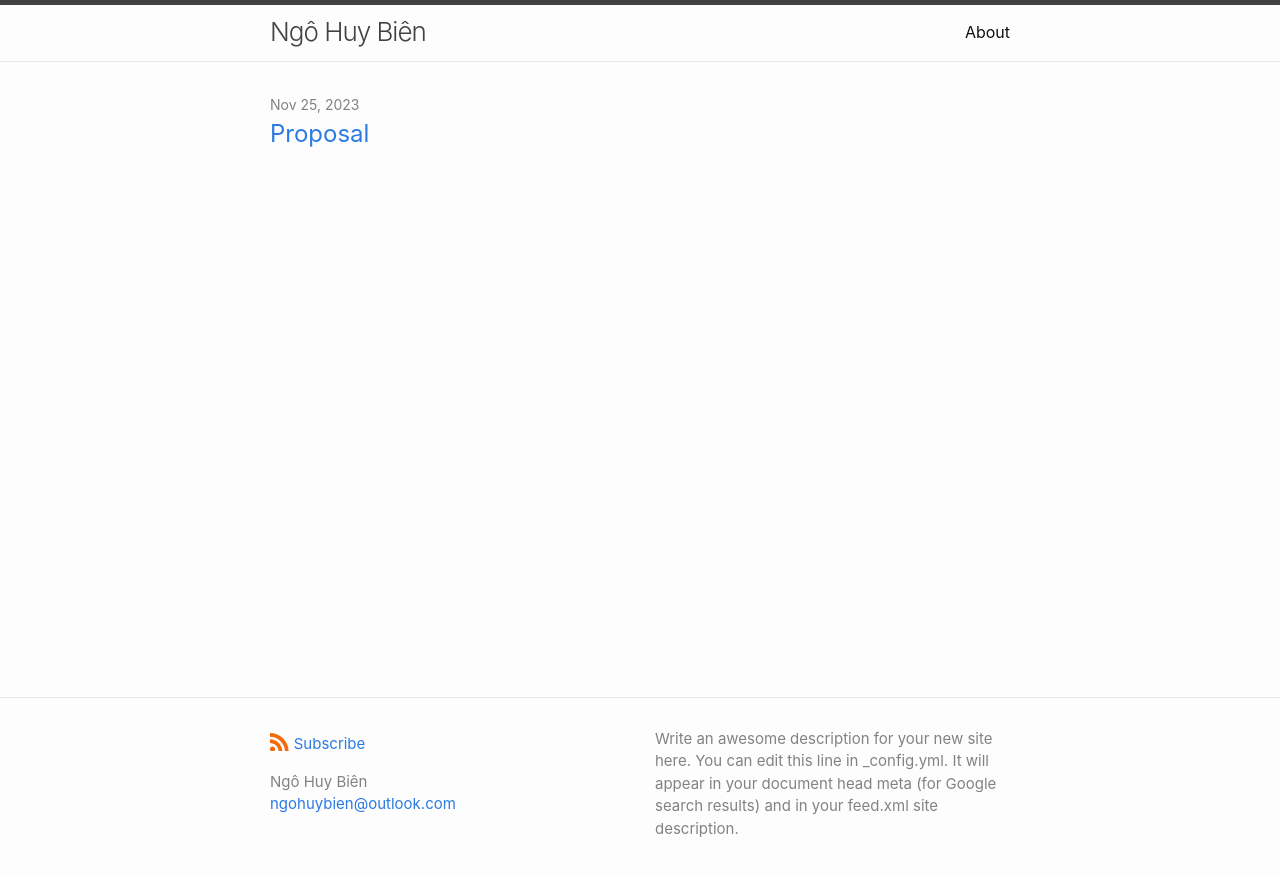
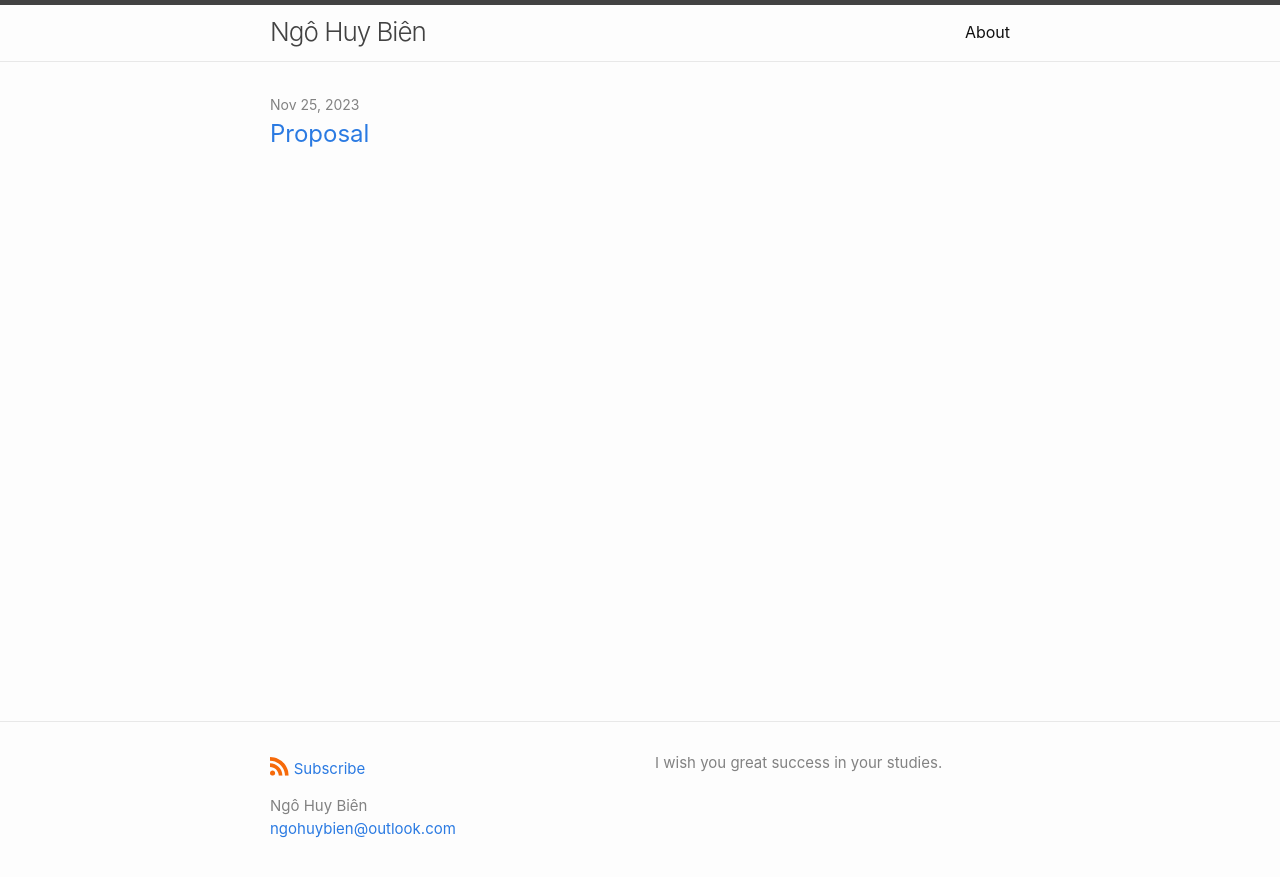
Before and after one commit to ngohuybien/ngohuybien.github.io, a Jekyll site: the page built from index.md, in a window 1280 px wide. Shown: the top 877 px of the page. Built offline with Jekyll 4.4.1, drawn with Linux system fonts in a browser that asks for light colours.

Commit message:
Update _config.yml

```diff
--- a/_config.yml
+++ b/_config.yml
@@ -6,9 +6,7 @@
 # The `>` after `description:` means to ignore line-breaks until next key.
 # If you want to omit the line-break after the end of text, use `>-` instead.
 description: >
-  Write an awesome description for your new site here. You can edit this line
-  in _config.yml. It will appear in your document head meta (for Google search
-  results) and in your feed.xml site description.
+  I wish you great success in your studies.
 
 # Build settings
 
```
